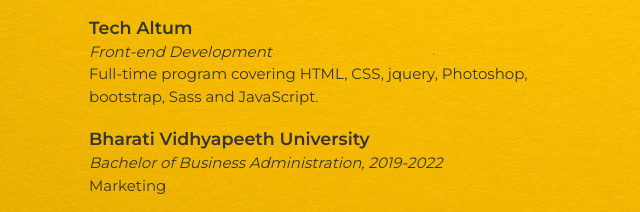
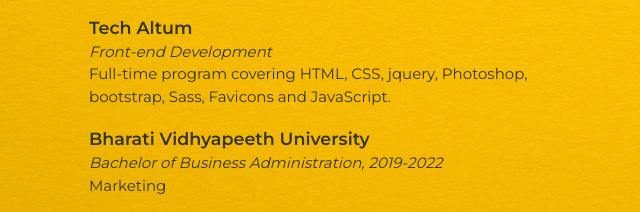
Before and after one commit to tanishq-tanwar/PersonalWebsite, a plain HTML site: page index.html in a window 1280 px wide. Shown: the part 3042-3254 px from the top of the page, 151-791 px from the left. Drawn offline with Linux system fonts and the light colour scheme.

Commit message:
Update index.html

```diff
--- a/index.html
+++ b/index.html
@@ -162,7 +162,7 @@
           <section>
             <h3>Tech Altum</h3>
             <p>Front-end Development</p>
-            <p>Full-time program covering HTML, CSS, jquery, Photoshop, bootstrap, Sass and JavaScript.</p>
+            <p>Full-time program covering HTML, CSS, jquery, Photoshop, bootstrap, Sass, Favicons and JavaScript.</p>
           </section>
 
           <section>
```
